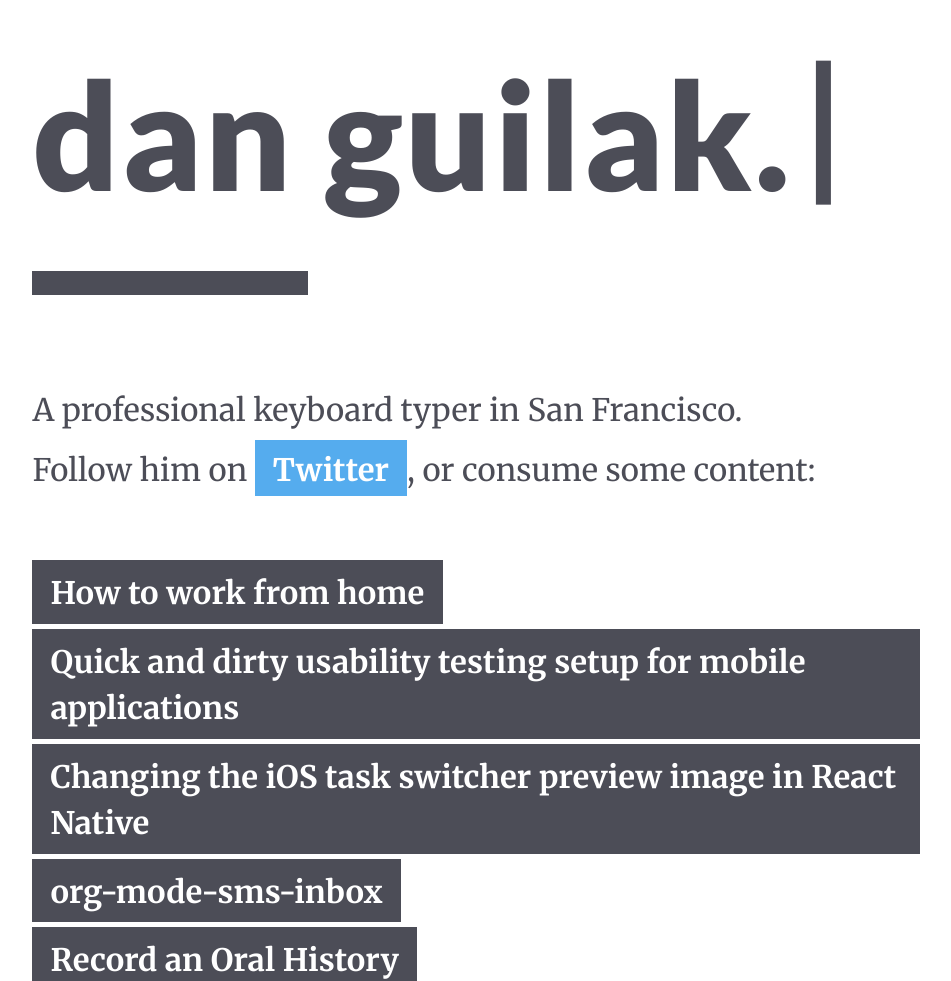
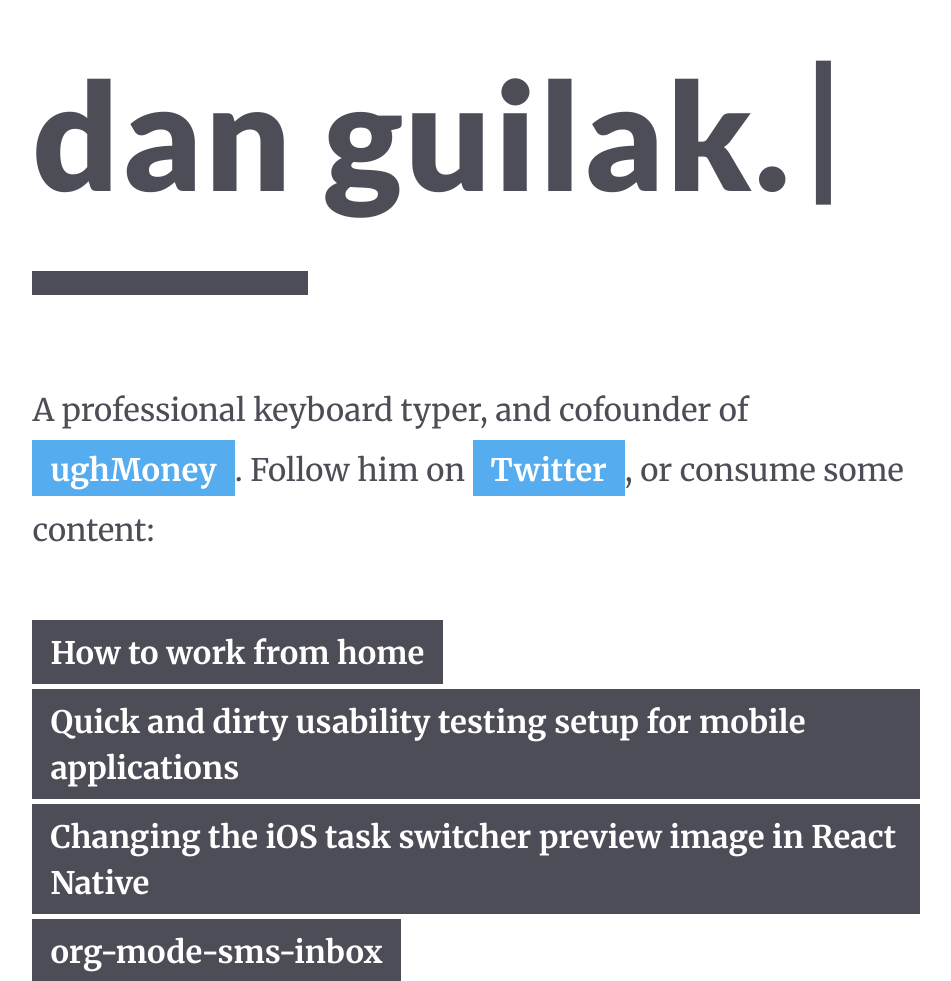
Before and after one commit to dguilak/dguilak.github.io, a plain HTML site: page index.html in a window 1280 px wide. Shown: the part 119-1100 px from the top of the page, without its empty margins (164-1115 px from the left). Drawn offline with nearby package versions, Linux system fonts and the light colour scheme.

Commit message:
Blog update at 2017-09-28 19:50:22

```diff
--- a/index.html
+++ b/index.html
@@ -69,14 +69,11 @@
 			<hr>
 
 			<div class="col-lg-12 full-column">
-				<p>A professional keyboard typer in San Francisco.</p>
-			</div><!-- /.col -->
-
-			<div class="col-lg-12 full-column">
-				<p>
-					Follow him on <a href="http://twitter.com/dguilak" target="_blank" class="button twitter">Twitter</a>,
-					or consume some content:
-				</p>
+          <p>
+              A professional keyboard typer, and cofounder of <a href="https://ughmoney.com/" target="_blank" class="button twitter">ughMoney</a>.
+              Follow him on <a href="http://twitter.com/dguilak" target="_blank" class="button twitter">Twitter</a>,
+              or consume some content:
+          </p>
 			</div><!-- /.col -->
 
 			<div class="col-lg-12 full-column">
```
